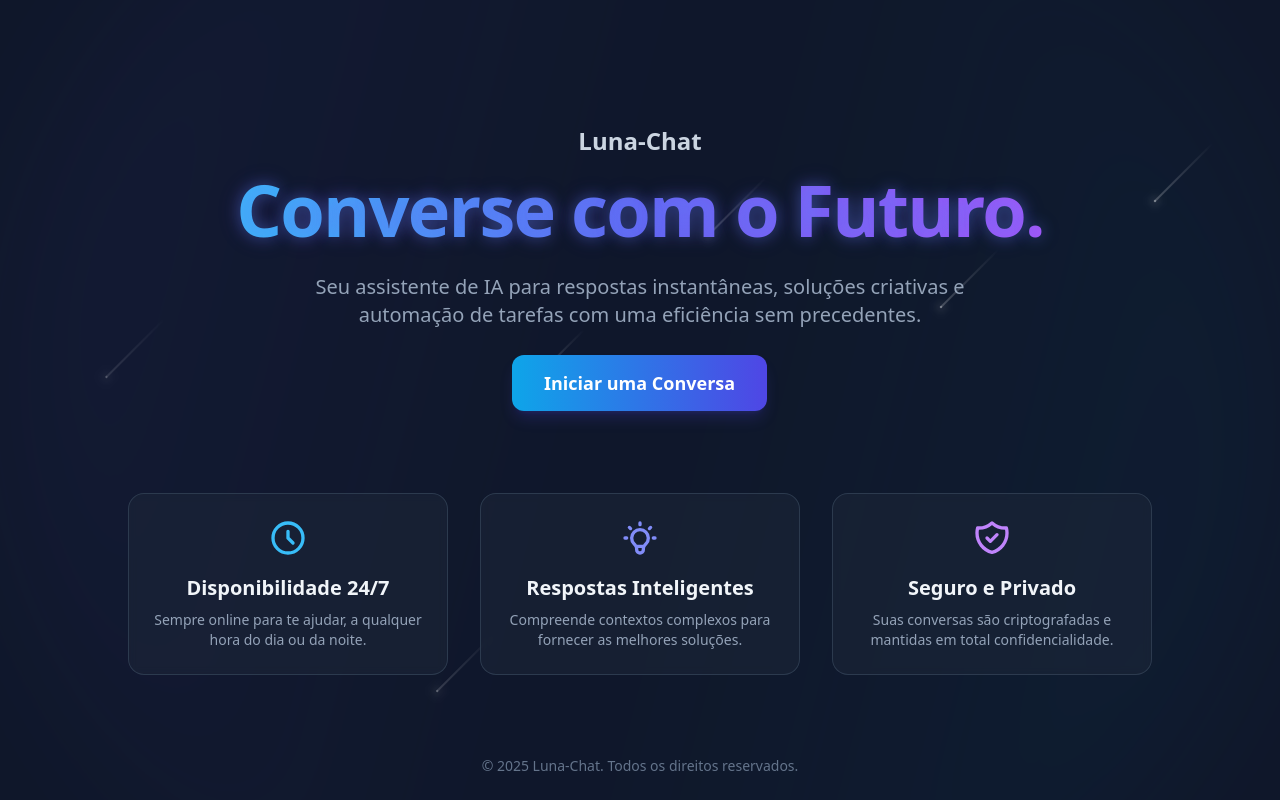
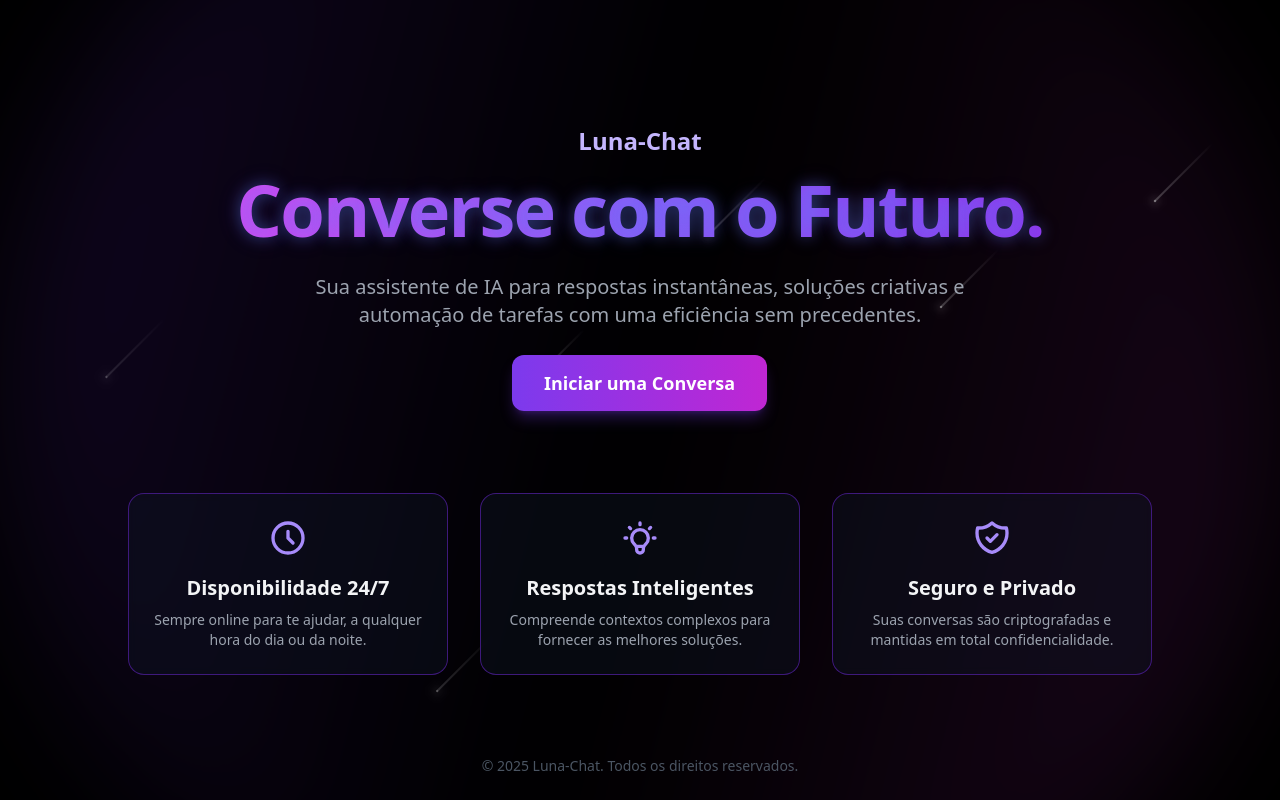
Before and after one commit to FelippeTN/Luna-Chat, a Django app: page / in a window 1280 px wide. Run offline with Django 5.2, Linux system fonts and the light colour scheme; some libraries are stand-ins or nearby versions.

Commit message:
UPDATE: enhance welcome page styles and animations for improved user experience

```diff
--- a/core/templates/welcome.html
+++ b/core/templates/welcome.html
@@ -4,23 +4,21 @@
 <head>
     <meta charset="UTF-8">
     <meta name="viewport" content="width=device-width, initial-scale=1.0">
-    <title>Bem-vindo ao Luna-Chat | Seu Assistente IA</title>
+    <title>Bem-vindo ao Luna-Chat | Sua Assistente IA</title>
 
     <link rel="preconnect" href="https://fonts.googleapis.com">
     <link rel="preconnect" href="https://fonts.gstatic.com" crossorigin>
     <link href="https://fonts.googleapis.com/css2?family=Inter:wght@400;500;600;700;800&display=swap" rel="stylesheet">
+    <link href="https://unpkg.com/aos@2.3.1/dist/aos.css" rel="stylesheet">
     <link rel="stylesheet" href="{% static 'css/style.css' %}">
-
     <script src="https://cdn.tailwindcss.com"></script>
 
-    <link href="https://unpkg.com/aos@2.3.1/dist/aos.css" rel="stylesheet">
-
 </head>
-<body class="bg-slate-900 text-white font-sans antialiased">
+<body class="bg-black text-gray-200 font-sans antialiased">
 
     <div class="relative min-h-screen flex flex-col items-center justify-center overflow-hidden px-4 py-16">
 
-        <div class="absolute top-1/2 left-1/2 w-[80rem] h-[80rem] bg-gradient-to-tr from-indigo-900/40 via-transparent to-sky-900/40 rounded-full animate-spin-slow blur-3xl opacity-40"></div>
+        <div class="absolute top-1/2 left-1/2 w-[80rem] h-[80rem] bg-gradient-to-tr from-violet-900/50 via-transparent to-fuchsia-900/50 rounded-full animate-spin-slow blur-3xl opacity-60"></div>
 
         <div class="absolute top-0 left-0 w-full h-full overflow-hidden">
             <span class="meteor" style="top: 15%; right: 5%; animation-duration: 3s; animation-delay: 0s;"></span>
@@ -37,43 +35,43 @@
         <main class="z-10 flex flex-col items-center text-center">
 
             <div class="animate-on-load fade-in-up-1 mb-4">
-                <h2 class="text-2xl font-semibold text-slate-300">Luna-Chat</h2>
+                 <h2 class="text-2xl font-semibold text-violet-300">Luna-Chat</h2>
             </div>
-            <h1 class="animate-on-load fade-in-up-2 text-5xl md:text-7xl font-extrabold tracking-tight bg-gradient-to-r from-sky-400 via-indigo-500 to-purple-500 text-transparent bg-clip-text pb-3 text-glow">
+            <h1 class="animate-on-load fade-in-up-2 text-5xl md:text-7xl font-extrabold tracking-tight bg-gradient-to-r from-fuchsia-500 via-violet-500 to-purple-600 text-transparent bg-clip-text pb-3 text-glow">
                 Converse com o Futuro.
             </h1>
-            <p class="animate-on-load fade-in-up-3 mt-4 text-lg md:text-xl text-slate-400 max-w-2xl">
-                Seu assistente de IA para respostas instantâneas, soluções criativas e automação de tarefas com uma eficiência sem precedentes.
+            <p class="animate-on-load fade-in-up-3 mt-4 text-lg md:text-xl text-gray-400 max-w-2xl">
+                Sua assistente de IA para respostas instantâneas, soluções criativas e automação de tarefas com uma eficiência sem precedentes.
             </p>
             <div class="animate-on-load fade-in-zoom-4 mt-10">
-                <a href="#chat" class="px-8 py-4 bg-gradient-to-r from-sky-500 to-indigo-600 text-white font-bold text-lg rounded-xl shadow-lg shadow-indigo-600/20 transform transition-all duration-300 hover:scale-105 hover:shadow-2xl hover:shadow-indigo-500/40 focus:outline-none focus:ring-4 focus:ring-indigo-500/50">
+                <a href="#chat" class="px-8 py-4 bg-gradient-to-r from-violet-600 to-fuchsia-600 text-white font-bold text-lg rounded-xl shadow-lg shadow-violet-600/30 transform transition-all duration-300 hover:scale-105 hover:shadow-2xl hover:shadow-violet-500/50 focus:outline-none focus:ring-4 focus:ring-violet-500/50">
                     Iniciar uma Conversa
                 </a>
             </div>
 
             <div class="mt-24 w-full max-w-5xl">
                 <div class="grid grid-cols-1 md:grid-cols-3 gap-8">
-                    <div class="bg-slate-800/50 backdrop-blur-sm p-6 rounded-2xl border border-slate-700/80 text-center transform transition-all duration-300 hover:-translate-y-2 hover:border-sky-500/50" data-aos="fade-up">
-                        <div class="flex justify-center mb-4"><svg xmlns="http://www.w3.org/2000/svg" class="h-10 w-10 text-sky-400" fill="none" viewBox="0 0 24 24" stroke="currentColor" stroke-width="2"><path stroke-linecap="round" stroke-linejoin="round" d="M12 8v4l3 3m6-3a9 9 0 11-18 0 9 9 0 0118 0z" /></svg></div>
-                        <h3 class="text-xl font-semibold text-slate-100">Disponibilidade 24/7</h3>
-                        <p class="mt-2 text-slate-400 text-sm">Sempre online para te ajudar, a qualquer hora do dia ou da noite.</p>
+                    <div class="bg-gray-900/40 backdrop-blur-sm p-6 rounded-2xl border border-violet-900/80 text-center transform transition-all duration-300 hover:-translate-y-2 hover:border-violet-500/60" data-aos="fade-up">
+                        <div class="flex justify-center mb-4"><svg xmlns="http://www.w3.org/2000/svg" class="h-10 w-10 text-violet-400" fill="none" viewBox="0 0 24 24" stroke="currentColor" stroke-width="2"><path stroke-linecap="round" stroke-linejoin="round" d="M12 8v4l3 3m6-3a9 9 0 11-18 0 9 9 0 0118 0z" /></svg></div>
+                        <h3 class="text-xl font-semibold text-gray-100">Disponibilidade 24/7</h3>
+                        <p class="mt-2 text-gray-400 text-sm">Sempre online para te ajudar, a qualquer hora do dia ou da noite.</p>
                     </div>
-                    <div class="bg-slate-800/50 backdrop-blur-sm p-6 rounded-2xl border border-slate-700/80 text-center transform transition-all duration-300 hover:-translate-y-2 hover:border-indigo-500/50" data-aos="fade-up" data-aos-delay="200">
-                        <div class="flex justify-center mb-4"><svg xmlns="http://www.w3.org/2000/svg" class="h-10 w-10 text-indigo-400" fill="none" viewBox="0 0 24 24" stroke="currentColor" stroke-width="2"><path stroke-linecap="round" stroke-linejoin="round" d="M9.663 17h4.673M12 3v1m6.364 1.636l-.707.707M21 12h-1M4 12H3m3.343-5.657l-.707-.707m2.828 9.9a5 5 0 117.072 0l-.548.547A3.374 3.374 0 0014 18.469V19a2 2 0 11-4 0v-.531c0-.895-.356-1.754-.988-2.386l-.548-.547z" /></svg></div>
-                        <h3 class="text-xl font-semibold text-slate-100">Respostas Inteligentes</h3>
-                        <p class="mt-2 text-slate-400 text-sm">Compreende contextos complexos para fornecer as melhores soluções.</p>
+                    <div class="bg-gray-900/40 backdrop-blur-sm p-6 rounded-2xl border border-violet-900/80 text-center transform transition-all duration-300 hover:-translate-y-2 hover:border-violet-500/60" data-aos="fade-up" data-aos-delay="200">
+                        <div class="flex justify-center mb-4"><svg xmlns="http://www.w3.org/2000/svg" class="h-10 w-10 text-violet-400" fill="none" viewBox="0 0 24 24" stroke="currentColor" stroke-width="2"><path stroke-linecap="round" stroke-linejoin="round" d="M9.663 17h4.673M12 3v1m6.364 1.636l-.707.707M21 12h-1M4 12H3m3.343-5.657l-.707-.707m2.828 9.9a5 5 0 117.072 0l-.548.547A3.374 3.374 0 0014 18.469V19a2 2 0 11-4 0v-.531c0-.895-.356-1.754-.988-2.386l-.548-.547z" /></svg></div>
+                        <h3 class="text-xl font-semibold text-gray-100">Respostas Inteligentes</h3>
+                        <p class="mt-2 text-gray-400 text-sm">Compreende contextos complexos para fornecer as melhores soluções.</p>
                     </div>
-                    <div class="bg-slate-800/50 backdrop-blur-sm p-6 rounded-2xl border border-slate-700/80 text-center transform transition-all duration-300 hover:-translate-y-2 hover:border-purple-500/50" data-aos="fade-up" data-aos-delay="400">
-                        <div class="flex justify-center mb-4"><svg xmlns="http://www.w3.org/2000/svg" class="h-10 w-10 text-purple-400" fill="none" viewBox="0 0 24 24" stroke="currentColor" stroke-width="2"><path stroke-linecap="round" stroke-linejoin="round" d="M9 12l2 2 4-4m5.618-4.016A11.955 11.955 0 0112 2.944a11.955 11.955 0 01-8.618 3.04A12.02 12.02 0 003 9c0 5.591 3.824 10.29 9 11.622 5.176-1.332 9-6.03 9-11.622 0-1.042-.133-2.052-.382-3.016z" /></svg></div>
-                        <h3 class="text-xl font-semibold text-slate-100">Seguro e Privado</h3>
-                        <p class="mt-2 text-slate-400 text-sm">Suas conversas são criptografadas e mantidas em total confidencialidade.</p>
+                    <div class="bg-gray-900/40 backdrop-blur-sm p-6 rounded-2xl border border-violet-900/80 text-center transform transition-all duration-300 hover:-translate-y-2 hover:border-violet-500/60" data-aos="fade-up" data-aos-delay="400">
+                        <div class="flex justify-center mb-4"><svg xmlns="http://www.w3.org/2000/svg" class="h-10 w-10 text-violet-400" fill="none" viewBox="0 0 24 24" stroke="currentColor" stroke-width="2"><path stroke-linecap="round" stroke-linejoin="round" d="M9 12l2 2 4-4m5.618-4.016A11.955 11.955 0 0112 2.944a11.955 11.955 0 01-8.618 3.04A12.02 12.02 0 003 9c0 5.591 3.824 10.29 9 11.622 5.176-1.332 9-6.03 9-11.622 0-1.042-.133-2.052-.382-3.016z" /></svg></div>
+                        <h3 class="text-xl font-semibold text-gray-100">Seguro e Privado</h3>
+                        <p class="mt-2 text-gray-400 text-sm">Suas conversas são criptografadas e mantidas em total confidencialidade.</p>
                     </div>
                 </div>
             </div>
         </main>
 
         <footer class="absolute bottom-0 left-0 w-full p-6 text-center z-10">
-            <p class="text-slate-500 text-sm">© 2025 Luna-Chat. Todos os direitos reservados.</p>
+            <p class="text-gray-600 text-sm">© 2025 Luna-Chat. Todos os direitos reservados.</p>
         </footer>
     </div>
 
```
